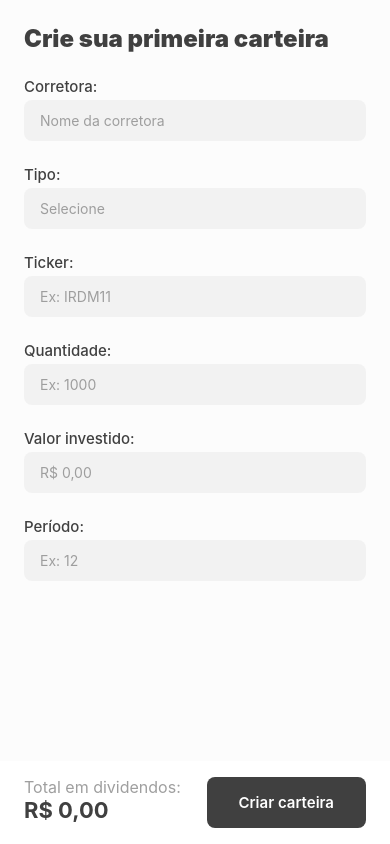
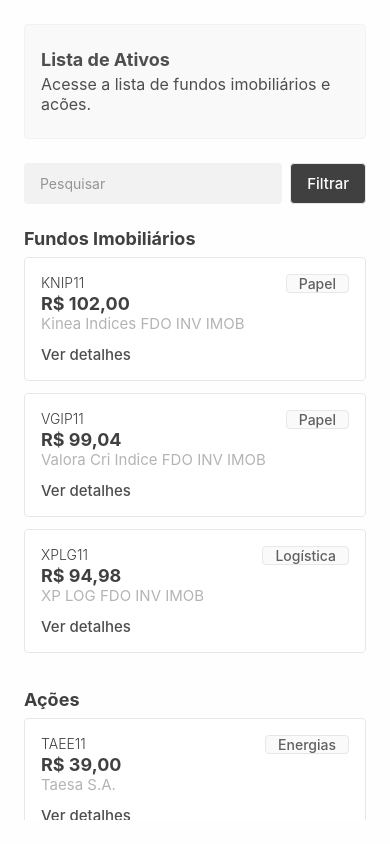
Before and after one commit to Phixelz/mirror, a React Native app: screen / in a window 390 px wide. Built offline with nearby package versions, Linux system fonts and the light colour scheme.

Commit message:
update pages

```diff
--- a/App.tsx
+++ b/App.tsx
@@ -1,10 +1,11 @@
 import React from "react";
 import { SignIn } from "./src/pages/SignIn";
 import { Home } from "./src/pages/Home";
+import { List } from "./src/pages/List";
 import { CreateGoal } from "./src/pages/CreateGoal";
 
 export function App() {
-  return <CreateGoal/>
+  return <List/>
 }
 
 export default App;
--- a/src/pages/CreateGoal.tsx
+++ b/src/pages/CreateGoal.tsx
@@ -111,7 +111,7 @@ const styles = StyleSheet.create({
     marginHorizontal: 24,
     backgroundColor: '#F2F2F2',
     padding: 12,
-    borderRadius: 8,
+    borderRadius: 4,
     marginBottom: 24,
     paddingHorizontal: 16,
   },
@@ -125,7 +125,7 @@ const styles = StyleSheet.create({
   createbutton: {
     backgroundColor: '#404040',
     alignItems: 'center',
-    borderRadius: 8,
+    borderRadius: 4,
     paddingHorizontal: 32,
     paddingVertical: 16,
   },
--- a/src/pages/List.tsx
+++ b/src/pages/List.tsx
@@ -1,16 +1,69 @@
 import React from 'react';
-import {View, Text, StyleSheet, ScrollView, TextInput } from 'react-native';
+import {
+  View,
+  Text,
+  StyleSheet,
+  ScrollView,
+  TextInput,
+  TouchableOpacity,
+} from 'react-native';
 import {Ticker} from '../components/Ticker';
 
 export function List() {
   return (
     <View style={styles.container}>
-      <Text style={styles.title}>Lista</Text>
+      <View style={styles.info}>
+        <Text
+          style={{
+            marginBottom: 4,
+            fontSize: 18,
+            color: '#4E4E4E',
+            fontWeight: '700',
+          }}>
+          Lista de Ativos
+        </Text>
+
+        <Text
+          style={{
+            fontSize: 16,
+            fontWeight: '400',
+            color: '#4E4E4E',
+          }}>
+          Acesse a lista de fundos imobiliários e acões.
+        </Text>
+      </View>
+
+      <View
+        style={{
+          marginVertical: 12,
+          flexDirection: 'row',
+          justifyContent: 'space-between',
+          marginBottom: 24,
+        }}>
         <TextInput
           style={styles.input}
           placeholder="Pesquisar"
           placeholderTextColor="#949494"
         />
+        <View>
+          <TouchableOpacity
+            activeOpacity={0.9}
+            style={{
+              flex: 1,
+              paddingHorizontal: 16,
+              justifyContent: 'center',
+              borderRadius: 4,
+              borderWidth: 1,
+              borderColor: '#E7E7E7',
+              backgroundColor: '#404040',
+            }}>
+            <Text style={{fontSize: 15, fontWeight: '500', color: '#FFF'}}>
+              Filtrar
+            </Text>
+          </TouchableOpacity>
+        </View>
+      </View>
+
       <ScrollView showsVerticalScrollIndicator={false}>
         <Text
           style={{
@@ -22,25 +75,27 @@ export function List() {
           Fundos Imobiliários
         </Text>
 
-
-      <View style={{ marginBottom: 24, }}>
+        <View style={{marginBottom: 24}}>
           <Ticker
             tickertitle="KNIP11"
+            tag="Papel"
             tickervalue="R$ 102,00"
-            tickervar="Kinea Indices FDO INV IMOB - FII"
-            details="Detalhes"
+            tickervar="Kinea Indices FDO INV IMOB"
+            viewmore="Ver detalhes"
           />
           <Ticker
             tickertitle="VGIP11"
+            tag="Papel"
             tickervalue="R$ 99,04"
-            tickervar="Valora Cri Indice FDO INV IMOB - FII"
-            details="Detalhes"
+            tickervar="Valora Cri Indice FDO INV IMOB"
+            viewmore="Ver detalhes"
           />
           <Ticker
-            tickertitle="RECR11"
-            tickervalue="R$ 100,38"
-            tickervar="FII REC Recebíveis Imobiliários"
-            details="Detalhes"
+            tickertitle="XPLG11"
+            tag="Logística"
+            tickervalue="R$ 94,98"
+            tickervar="XP LOG FDO INV IMOB"
+            viewmore="Ver detalhes"
           />
         </View>
 
@@ -56,23 +111,26 @@ export function List() {
 
         <Ticker
           tickertitle="TAEE11"
+          tag="Energias"
           tickervalue="R$ 39,00"
           tickervar="Taesa S.A."
-          details="Detalhes"
+          viewmore="Ver detalhes"
         />
 
         <Ticker
           tickertitle="BBDC4"
+          tag="Banco"
           tickervalue="R$ 17,92"
           tickervar="Banco Bradesco SA"
-          details="Detalhes"
+          viewmore="Ver detalhes"
         />
 
         <Ticker
           tickertitle="BBSE3"
+          tag="Seguros"
           tickervalue="R$ 24,75"
           tickervar="BB Seguridade"
-          details="Detalhes"
+          viewmore="Ver detalhes"
         />
       </ScrollView>
     </View>
@@ -86,17 +144,22 @@ const styles = StyleSheet.create({
     paddingHorizontal: 24,
     backgroundColor: '#FEFEFE',
   },
-  title: {
-    fontSize: 24,
-    fontWeight: '900',
-    color: '#404040',
-    marginBottom: 24,
+  input: {
+    flex: 1,
+    backgroundColor: '#F2F2F2',
+    borderRadius: 4,
+    paddingVertical: 12,
+    paddingHorizontal: 16,
+    marginHorizontal: 8,
+    marginLeft: 0,
   },
-  input: {
-    backgroundColor: '#F2F2F2',
-    padding: 12,
-    borderRadius: 8,
-    marginBottom: 24,
+  info: {
+    backgroundColor: 'rgba(208, 208, 208, 0.1)',
+    marginBottom: 12,
+    paddingVertical: 24,
     paddingHorizontal: 16,
+    borderRadius: 4,
+    borderColor: '#F2F2F2',
+    borderWidth: 1,
   },
 });
--- a/src/pages/SignIn.tsx
+++ b/src/pages/SignIn.tsx
@@ -105,7 +105,7 @@ const styles = StyleSheet.create({
   input: {
     backgroundColor: '#F2F2F2',
     padding: 12,
-    borderRadius: 8,
+    borderRadius: 4,
     marginBottom: 16,
     paddingHorizontal: 16,
   },
@@ -134,7 +134,7 @@ const styles = StyleSheet.create({
   enterbutton: {
     alignItems: 'center',
     backgroundColor: '#404040',
-    borderRadius: 8,
+    borderRadius: 4,
     paddingHorizontal: 32,
     paddingVertical: 16,
   },
```
Also changed, not shown: src/pages/Home.tsx (+4 -4 lines). Lines whose indentation alone changed are shown as unchanged.
